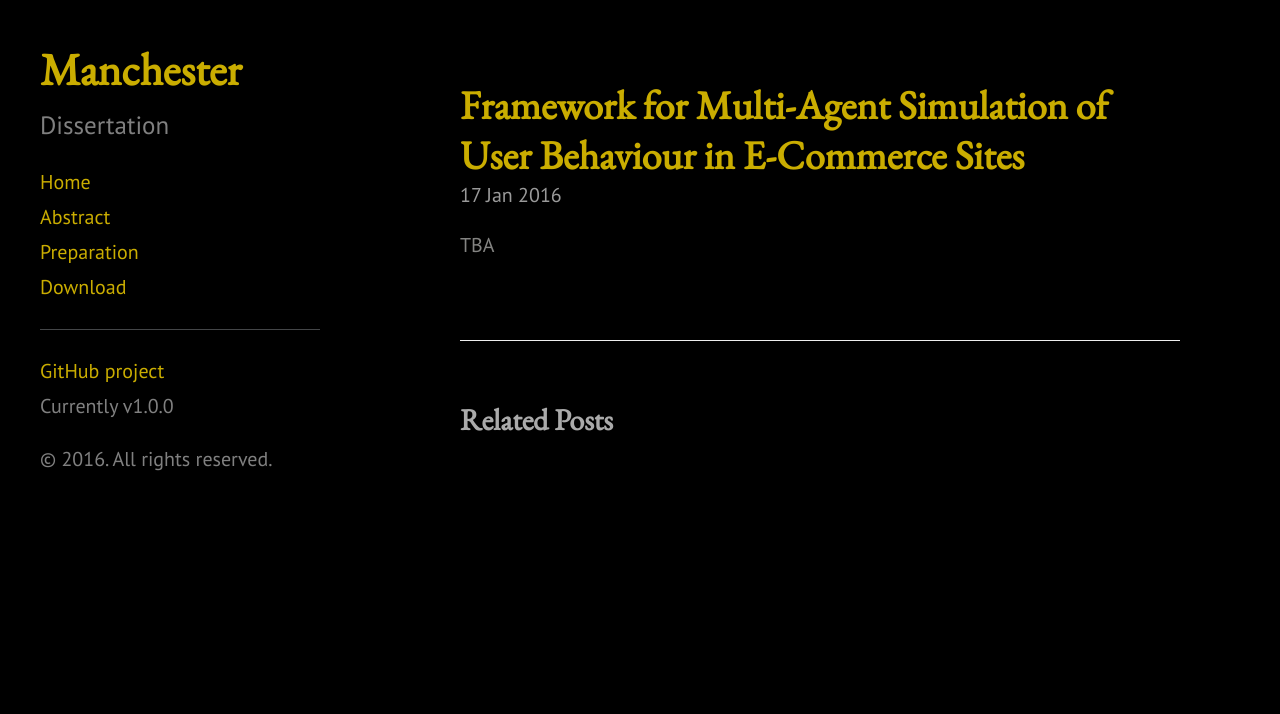
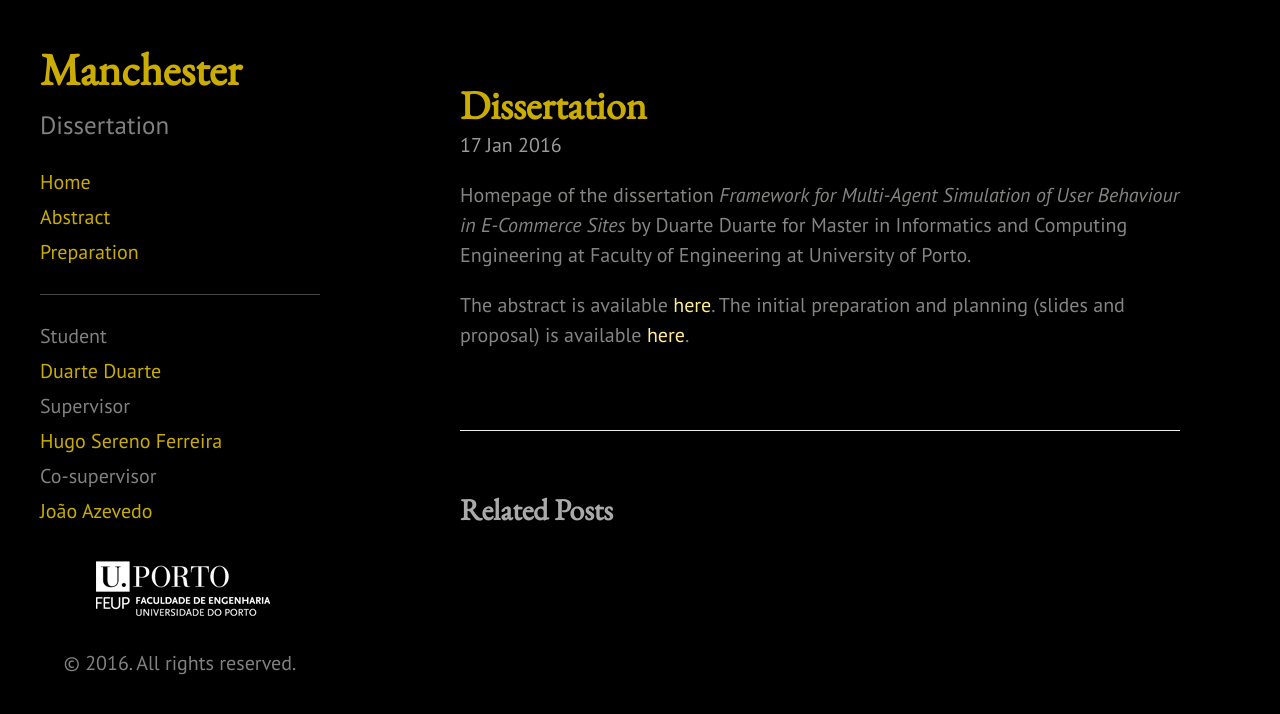
Before and after one commit to DDuarte/Manchester, a Jekyll site: the page built from _posts/2016-01-17-intro.md, in a window 1280 px wide. Shown: the top 714 px of the page. Built offline with Jekyll 4.4.1, drawn with Linux system fonts in a browser that asks for light colours; Markdown is read by kramdown in place of the engine named in the settings.

Commit message:
Side bar, intro, other content

```diff
--- a/_config.yml
+++ b/_config.yml
@@ -16,6 +16,8 @@ author:
   name:           'Duarte Duarte'
   url:            https://github.com/DDuarte
 
+paginate:         5
+
 # Custom vars
 version:          1.0.0
 
--- a/_includes/sidebar.html
+++ b/_includes/sidebar.html
@@ -26,12 +26,16 @@
         {% endif %}
       {% endfor %}
 
-      <a class="sidebar-nav-item" href="{{ site.github.repo }}/archive/master.zip">Download</a>
       <hr>
-      <a class="sidebar-nav-item" href="{{ site.github.repo }}">GitHub project</a>
-      <span class="sidebar-nav-item">Currently v{{ site.version }}</span>
+      <span class="sidebar-nav-item">Student</span>
+      <a class="sidebar-nav-item" href="http://dduarte.me">Duarte Duarte</a>
+      <span class="sidebar-nav-item">Supervisor</span>
+      <a class="sidebar-nav-item" href="http://hugoferreira.github.io/">Hugo Sereno Ferreira</a>
+      <span class="sidebar-nav-item">Co-supervisor</span>
+      <a class="sidebar-nav-item" href="http://jcazevedo.net/">João Azevedo</a>
     </nav>
 
-    <p>&copy; {{ site.time | date: '%Y' }}. All rights reserved.</p>
+    <img src="/public/images/feup.png" alt="FEUP Logo" class="middle"></img>
+    <p class="text-middle">&copy; {{ site.time | date: '%Y' }}. All rights reserved.</p>
   </div>
 </div>
--- a/_layouts/default.html
+++ b/_layouts/default.html
@@ -3,7 +3,7 @@
 
   {% include head.html %}
 
-  <body class="theme-base-02">
+  <body>
 
     {% include sidebar.html %}
 
--- a/_posts/2016-01-17-intro.md
+++ b/_posts/2016-01-17-intro.md
@@ -1,6 +1,11 @@
 ---
 layout: post
-title: "Framework for Multi-Agent Simulation of User Behaviour in E-Commerce Sites"
+title: "Dissertation"
 ---
 
-TBA
+Homepage of the dissertation *Framework for Multi-Agent Simulation of User Behaviour in E-Commerce Sites*
+by Duarte Duarte for Master in Informatics and Computing Engineering at Faculty of Engineering at University
+of Porto.
+
+The abstract is available [here](/abstract/). The initial preparation and planning (slides and proposal) is
+available [here](/preparation/).
--- a/public/css/blackdoc.css
+++ b/public/css/blackdoc.css
@@ -406,3 +406,12 @@ a.sidebar-nav-item:focus {
 ::-webkit-scrollbar-thumb:hover {
   background:#7d7d7d;
 }
+
+.middle {
+  margin-right: auto;
+  margin-left: auto;
+}
+
+.text-middle {
+  text-align: center;
+}
```
Also changed, not shown: index.html (+8 -5 lines), public/images/feup.png (added).
